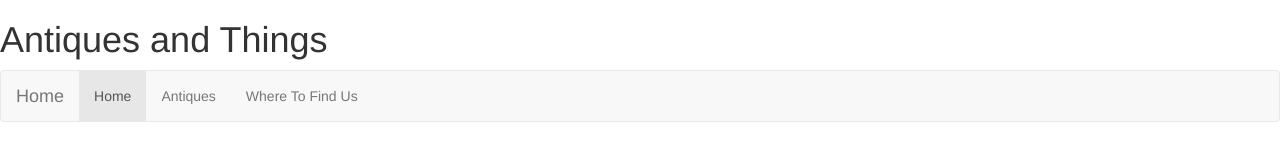
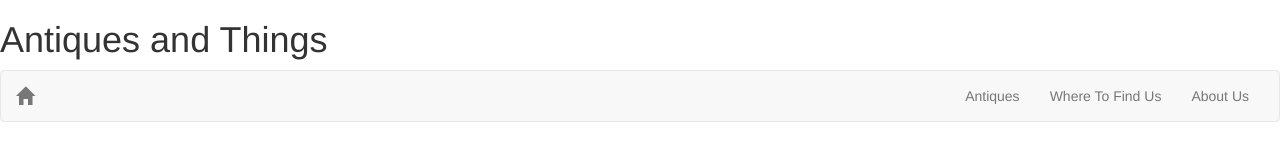
Before and after one commit to jdgreenfield/bob-alternate, a plain HTML site: page index.html in a window 1280 px wide. Drawn offline with nearby package versions, Linux system fonts and the light colour scheme.

Commit message:
nav bar tweaks
move the links to other pages to right side of the nav

```diff
--- a/index.html
+++ b/index.html
@@ -4,7 +4,7 @@
     <meta charset="utf-8">
     <meta http-equiv="X-UA-Compatible" content="IE=edge">
     <meta name="viewport" content="width=device-width, initial-scale=1">
-    <title>Bootstrap 101 Template</title>
+    <title>Antiques and Things</title>
     <link href="css/bootstrap.min.css" rel="stylesheet">
     <link rel="stylesheet" href="custom.css" type="text/css">
   </head>
@@ -21,18 +21,14 @@
         <span class="icon-bar"></span>
         <span class="icon-bar"></span>
       </button>
-      <a class="navbar-brand" href="#">Home</a>
+      <a class="navbar-brand" href="index.html"><span class="glyphicon glyphicon-home"></span></a>
     </div>
-
     <!-- Collect the nav links, forms, and other content for toggling -->
     <div class="collapse navbar-collapse" id="bs-example-navbar-collapse-1">
-      <ul class="nav navbar-nav">
-        <li class="active"><a href="#">Home</a></li>
+       <ul class="nav navbar-nav navbar-right">
         <li><a href="#">Antiques</a></li>
         <li><a href="#">Where To Find Us</a></li>
-      </ul>
-
-
+        <li><a href="#">About Us</a></li>
     </div><!-- /.navbar-collapse -->
   </div><!-- /.container-fluid -->
 </nav>
```
